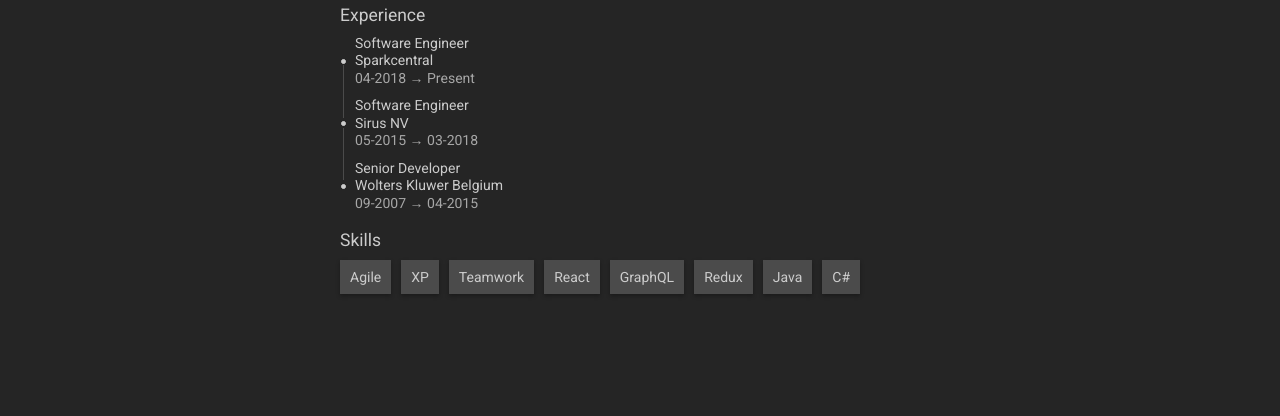
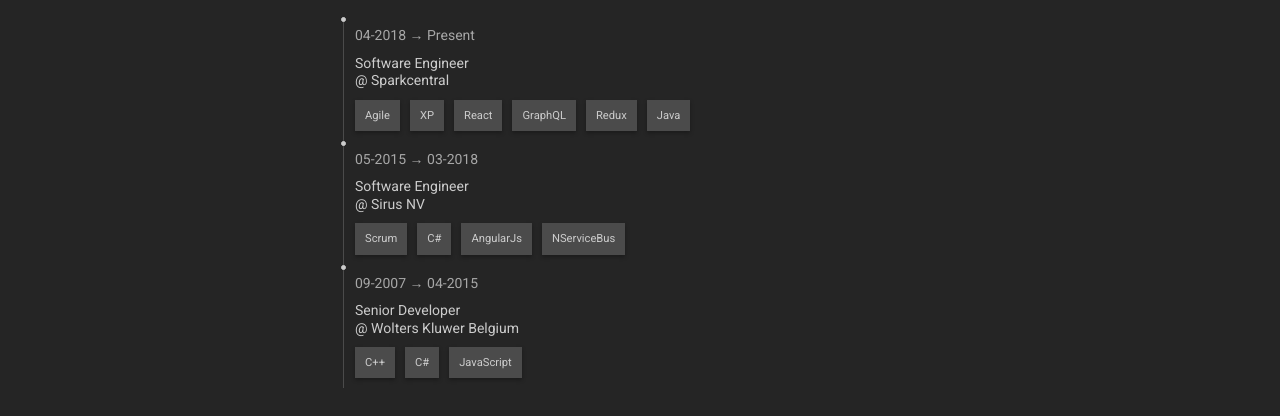
Before and after one commit to bartw/home, a Gatsby site: page / in a window 1280 px wide. Shown: the part 300-716 px from the top of the page. Built offline with nearby package versions, Linux system fonts and the light colour scheme; Gatsby itself is replaced by a stand-in of ours.

Commit message:
skills to jobs

```diff
--- a/src/components/app.tsx
+++ b/src/components/app.tsx
@@ -5,7 +5,6 @@
 import SocialLinks from "./social-links";
 import Bio from "./bio";
 import Experience from "./experience";
-import Skills from "./skills";
 
 const OuterContainer = styled.div`
   border-top: 3px solid ${colors.accent};
@@ -24,7 +23,6 @@
       <Bio />
       <SocialLinks />
       <Experience />
-      <Skills />
     </InnerContainer>
   </OuterContainer>
 );
--- a/src/components/bio.tsx
+++ b/src/components/bio.tsx
@@ -1,6 +1,5 @@
 import React from "react";
 import Section from "./section";
-import Subtitle from "./subtitle";
 import Paragraph from "./paragraph";
 import Blockquote from "./blockquote";
 import ExternalLink from "./external-link";
--- a/src/components/experience.tsx
+++ b/src/components/experience.tsx
@@ -1,6 +1,5 @@
 import React from "react";
 import Section from "./section";
-import Subtitle from "./subtitle";
 import Timeline from "./timeline";
 import Job from "./job";
 
@@ -10,30 +9,54 @@
     from: "04-2018",
     to: "Present",
     company: "Sparkcentral",
-    jobTitle: "Software Engineer"
+    jobTitle: "Software Engineer",
+    technologies: [
+      { id: "Agile", name: "Agile" },
+      { id: "XP", name: "XP" },
+      { id: "React", name: "React" },
+      { id: "GraphQL", name: "GraphQL" },
+      { id: "Redux", name: "Redux" },
+      { id: "Java", name: "Java" }
+    ]
   },
   {
     id: "sirus",
     from: "05-2015",
     to: "03-2018",
     company: "Sirus NV",
-    jobTitle: "Software Engineer"
+    jobTitle: "Software Engineer",
+    technologies: [
+      { id: "Scrum", name: "Scrum" },
+      { id: "C#", name: "C#" },
+      { id: "AngularJs", name: "AngularJs" },
+      { id: "NServiceBus", name: "NServiceBus" }
+    ]
   },
   {
     id: "wkb",
     from: "09-2007",
     to: "04-2015",
     company: "Wolters Kluwer Belgium",
-    jobTitle: "Senior Developer"
+    jobTitle: "Senior Developer",
+    technologies: [
+      { id: "C++", name: "C++" },
+      { id: "C#", name: "C#" },
+      { id: "JavaScript", name: "JavaScript" }
+    ]
   }
 ];
 
 const Experience = () => (
   <Section>
-    <Subtitle>Experience</Subtitle>
     <Timeline items={jobs}>
-      {({ from, to, company, jobTitle }) => (
-        <Job from={from} to={to} jobTitle={jobTitle} company={company} />
+      {({ from, to, company, jobTitle, technologies }) => (
+        <Job
+          from={from}
+          to={to}
+          jobTitle={jobTitle}
+          company={company}
+          technologies={technologies}
+        />
       )}
     </Timeline>
   </Section>
--- a/src/components/job.tsx
+++ b/src/components/job.tsx
@@ -1,8 +1,16 @@
 import React from "react";
 import styled from "styled-components";
-import { colors } from "../global-style";
+import { colors, spacing } from "../global-style";
+import WrapList from "./wrap-list";
+import Box from "./box";
 
-type Props = { from: string; to: string; company: string; jobTitle: string };
+type Props = {
+  from: string;
+  to: string;
+  company: string;
+  jobTitle: string;
+  technologies: Array<{ id: string; name: string }>;
+};
 
 const StyledDiv = styled.div`
   line-height: 1.25em;
@@ -10,15 +18,21 @@
 
 const FromTo = styled(StyledDiv)`
   color: ${colors.light};
+  margin-bottom: ${spacing.small};
 `;
 
-const Job = ({ from, to, company, jobTitle }: Props) => (
+const StyledBox = styled(Box)`
+  font-size: 0.8em;
+`;
+
+const Job = ({ from, to, company, jobTitle, technologies }: Props) => (
   <div>
+    <FromTo>{from} &rarr; {to}</FromTo>
     <StyledDiv>{jobTitle}</StyledDiv>
-    <StyledDiv>{company}</StyledDiv>
-    <FromTo>
-      {from} &rarr; {to}
-    </FromTo>
+    <StyledDiv>@ {company}</StyledDiv>
+    <WrapList items={technologies}>
+      {({ name }) => <StyledBox>{name}</StyledBox>}
+    </WrapList>
   </div>
 );
 
--- a/src/components/skills.tsx
+++ /dev/null
@@ -1,43 +0,0 @@
-import React from "react";
-import styled from "styled-components";
-import { spacing } from "../global-style";
-import Section from "./section";
-import Subtitle from "./subtitle";
-import Box from "./box";
-
-const skills = [
-  { name: "Agile" },
-  { name: "XP" },
-  { name: "Teamwork" },
-  { name: "React" },
-  { name: "GraphQL" },
-  { name: "Redux" },
-  { name: "Java" },
-  { name: "C#" }
-];
-
-const List = styled.ul`
-  margin-top: ${spacing.small};
-  display: flex;
-  flex-wrap: wrap;
-`;
-
-const ListItem = styled.li`
-  margin-right: ${spacing.small};
-  margin-bottom: ${spacing.small};
-`;
-
-const SocialLinks = () => (
-  <Section>
-    <Subtitle>Skills</Subtitle>
-    <List>
-      {skills.map(({ name }) => (
-        <ListItem key={name}>
-          <Box>{name}</Box>
-        </ListItem>
-      ))}
-    </List>
-  </Section>
-);
-
-export default SocialLinks;
--- a/src/components/social-links.tsx
+++ b/src/components/social-links.tsx
@@ -1,51 +1,40 @@
 import React from "react";
-import styled from "styled-components";
 import { FontAwesomeIcon } from "@fortawesome/react-fontawesome";
 import {
   faGithub,
   faMedium,
   faLinkedin
 } from "@fortawesome/free-brands-svg-icons";
-import { spacing } from "../global-style";
 import Section from "./section";
-import Subtitle from "./subtitle";
 import Box from "./box";
 import ExternalLink from "./external-link";
+import WrapList from "./wrap-list";
 
 const links = [
-  { href: "https://github.com/bartw", icon: faGithub },
+  { id: "github", href: "https://github.com/bartw", icon: faGithub },
   {
+    id: "medium",
     href: "https://medium.com/@bartwijnants",
     icon: faMedium
   },
   {
+    id: "linkedin",
     href: "https://be.linkedin.com/in/bart-wijnants-5a800650",
     icon: faLinkedin
   }
 ];
 
-const List = styled.ul`
-  margin-top: ${spacing.small};
-  display: flex;
-`;
-
-const ListItem = styled.li`
-  margin-right: ${spacing.small};
-`;
-
 const SocialLinks = () => (
   <Section>
-    <List>
-      {links.map(({ href, icon }, index) => (
-        <ListItem key={index}>
-          <ExternalLink href={href}>
-            <Box>
-              <FontAwesomeIcon icon={icon} fixedWidth />
-            </Box>
-          </ExternalLink>
-        </ListItem>
-      ))}
-    </List>
+    <WrapList items={links}>
+      {({ href, icon }) => (
+        <ExternalLink href={href}>
+          <Box>
+            <FontAwesomeIcon icon={icon} fixedWidth />
+          </Box>
+        </ExternalLink>
+      )}
+    </WrapList>
   </Section>
 );
 
--- a/src/components/subtitle.tsx
+++ /dev/null
@@ -1,7 +0,0 @@
-import styled from "styled-components";
-
-const Subtitle = styled.h2`
-  font-size: 1.25em;
-`;
-
-export default Subtitle;
--- a/src/components/timeline.tsx
+++ b/src/components/timeline.tsx
@@ -7,20 +7,16 @@
 `;
 
 const ListItem = styled.li`
-  margin-top: ${spacing.small};
   position: relative;
+  padding-top: ${spacing.small};
 
   &:before {
     content: "";
     position: absolute;
     border-left: 1px solid ${colors.dark};
-    top: calc(50% + 4px);
+    top: 0;
     left: calc(3px - ${spacing.medium});
     height: 100%;
-  }
-
-  &:last-child:before {
-    content: none;
   }
 
   &:after {
@@ -31,7 +27,7 @@
     height: 3px;
     width: 3px;
     background: ${colors.veryLight};
-    top: calc(50% - (5px / 2));
+    top: 0;
     left: calc(1px - ${spacing.medium});
   }
 `;
--- /dev/null
+++ b/src/components/wrap-list.tsx
@@ -0,0 +1,33 @@
+import React, { ReactNode } from "react";
+import styled from "styled-components";
+import { spacing } from "../global-style";
+
+const List = styled.ul`
+  margin-top: ${spacing.small};
+  display: flex;
+  flex-wrap: wrap;
+`;
+
+const ListItem = styled.li`
+  margin-right: ${spacing.small};
+  margin-bottom: ${spacing.small};
+`;
+
+interface Item {
+  id: any;
+}
+
+type Props<T extends Item> = {
+  items: Array<T>;
+  children: (item: T) => ReactNode;
+};
+
+const WrapList = <T extends Item>({ items, children }: Props<T>) => (
+  <List>
+    {items.map(item => (
+      <ListItem key={item.id}>{children(item)}</ListItem>
+    ))}
+  </List>
+);
+
+export default WrapList;
```
